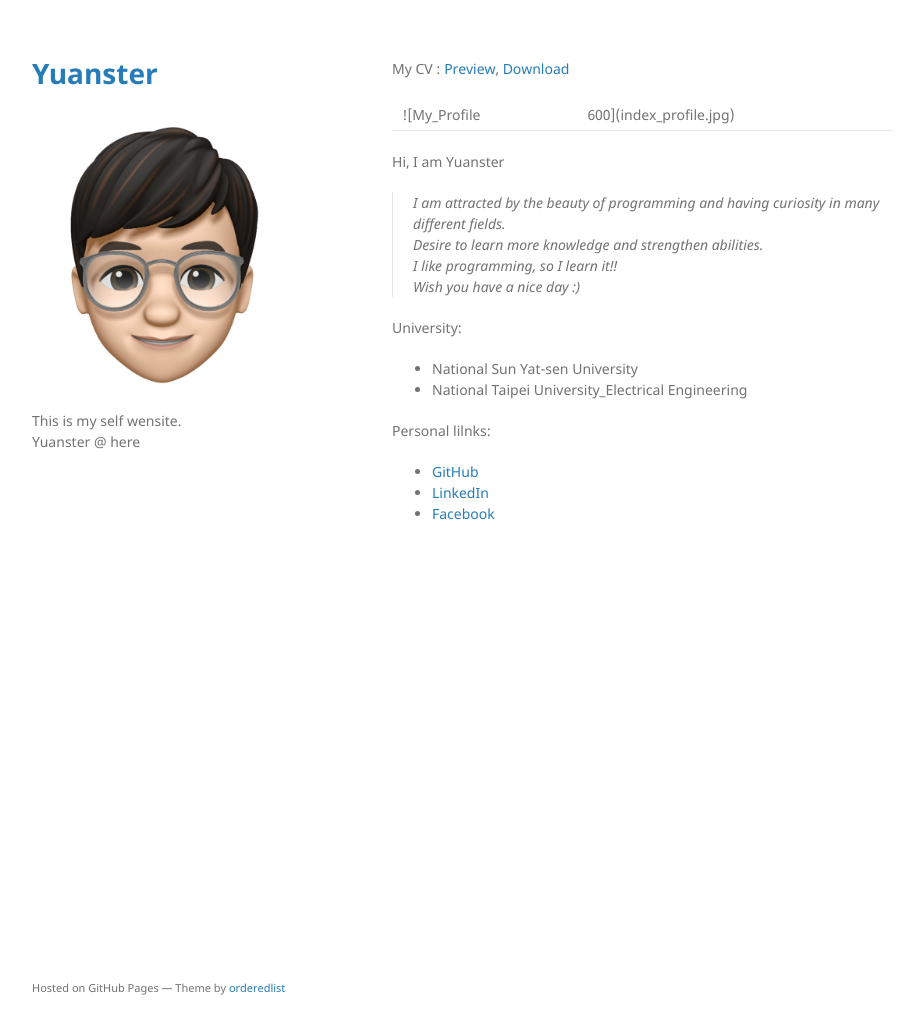
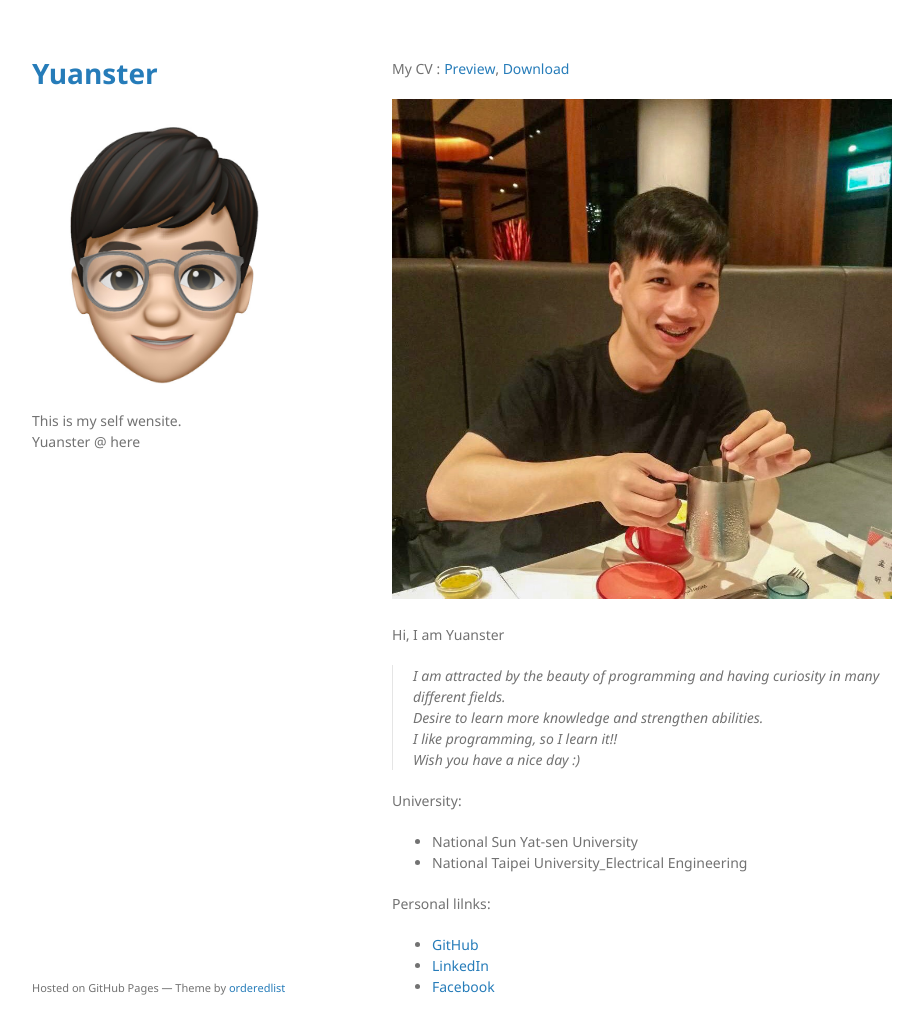
Before and after one commit to YaoyuanHsu/YaoyuanHsu.github.io, a Jekyll site: the page built from index.md, in a window 1280 px wide and 1067 px high. Shown: the top 1034 px of the window, without its empty margins (178-1101 px from the left). Built offline with Jekyll 4.4.1, drawn with Linux system fonts in a browser that asks for light colours.

Commit message:
Update profile image

```diff
--- a/index.md
+++ b/index.md
@@ -4,7 +4,7 @@ layout: default
 
 My CV : [Preview](./docs/CV.pdf), <a href="https://github.com/YaoyuanHsu/Yuanster/raw/gh-pages/docs/CV.pdf" target="_self">Download</a>
 
-![My_Profile|600](index_profile.jpg)
+<img src="index_profile.jpg" alt="drawing" width="600"/>
 
 Hi, I am Yuanster
 > I am attracted by the beauty of programming and having curiosity in many different fields.
```
